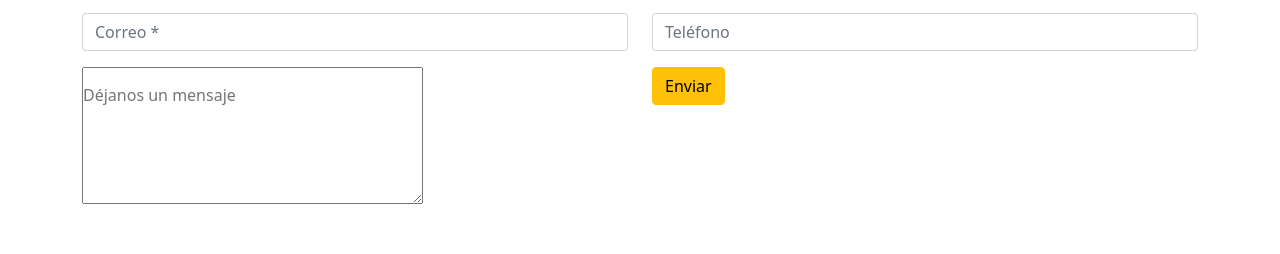
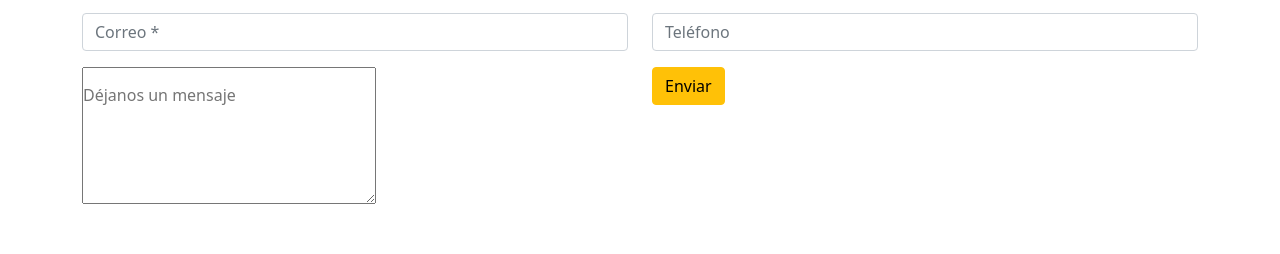
Before and after one commit to CamiloAndParedes/HobbiesTrueno, a plain HTML site: page pages/contacto.html in a window 1280 px wide. Shown: the part 478-732 px from the top of the page. Drawn offline with nearby package versions, Linux system fonts and the light colour scheme.

Commit message:
version2152024

```diff
--- a/pages/contacto.html
+++ b/pages/contacto.html
@@ -74,7 +74,7 @@
                       placeholder="Correo *" required>
                 </div>
                 <div class="mb-3">
-                    <textarea class="texto" name="areadetexto" id="" cols="35" rows="5" placeholder="Déjanos un mensaje"></textarea> <br>
+                    <textarea class="texto" name="areadetexto" id="" cols="30" rows="5" placeholder="Déjanos un mensaje"></textarea> <br>
                 </div>
                 </div>
                 <div class="col-md-6">
```
